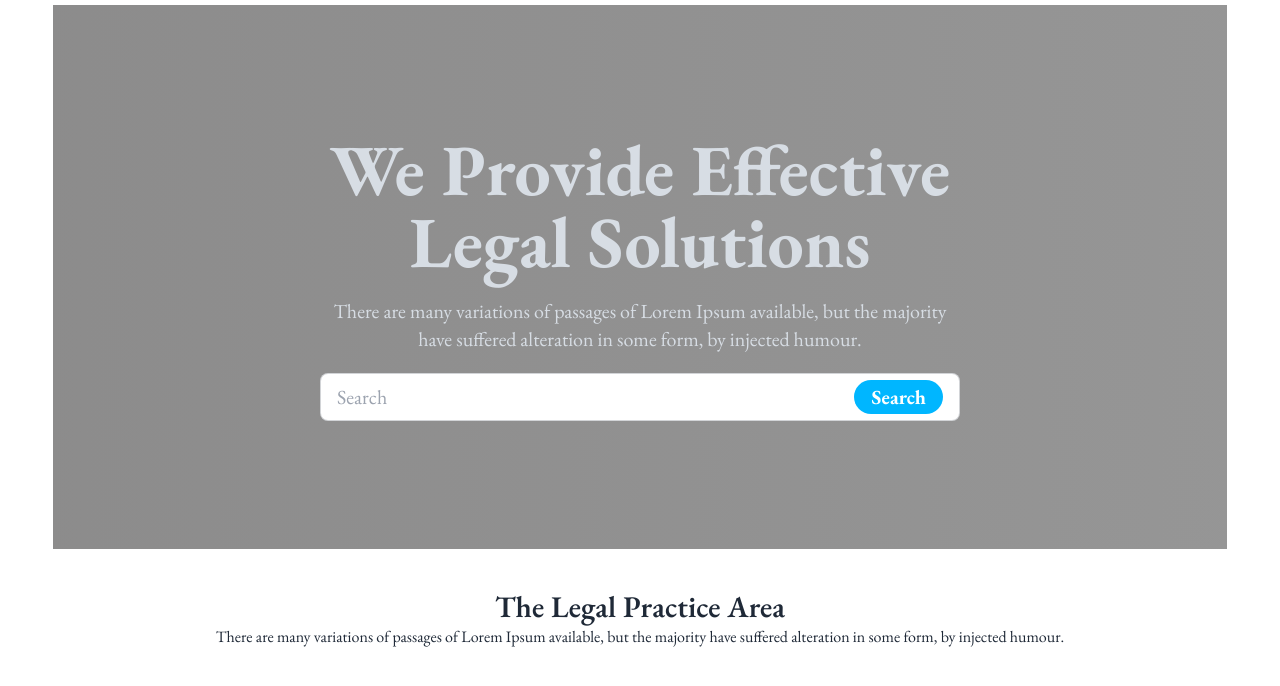
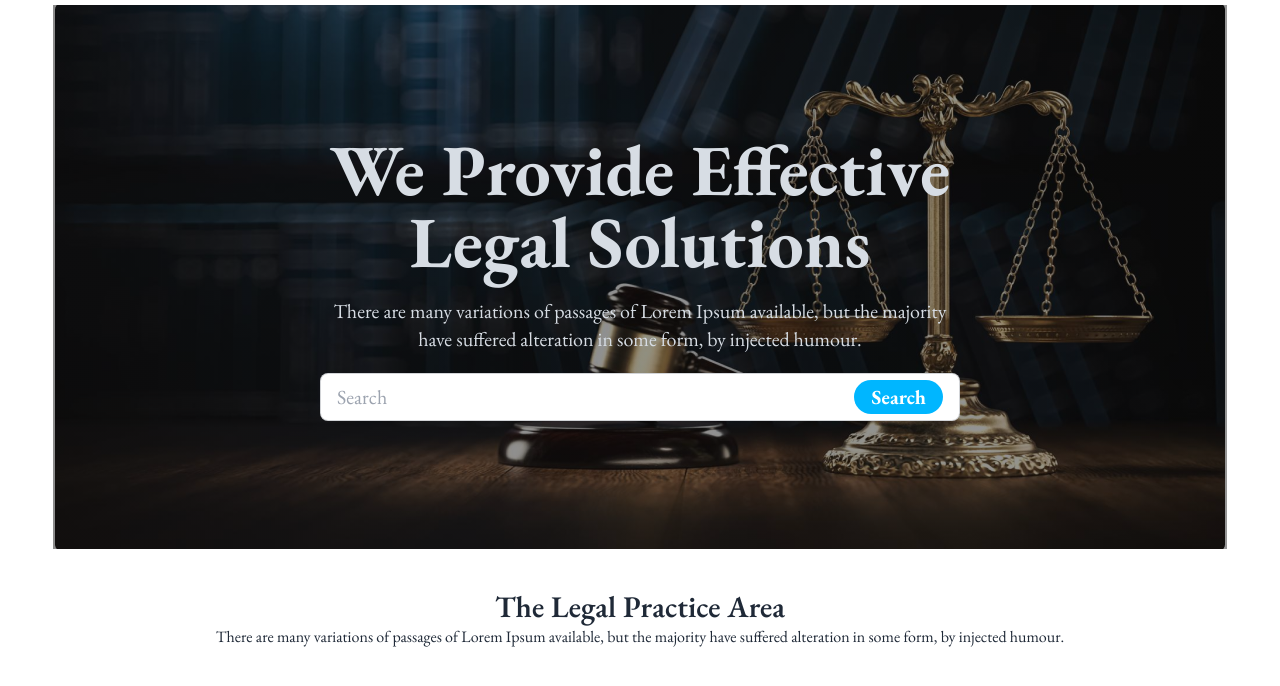
Before and after one commit to Rakib-dev-bd/Legal-solution, a plain HTML site: page index.html in a window 1280 px wide. Shown: the part 71-757 px from the top of the page. Drawn offline with nearby package versions, Linux system fonts and the light colour scheme; the site is published under a folder, as on GitHub Pages, so addresses that start at the root find nothing.

Commit message:
Update index.html

```diff
--- a/index.html
+++ b/index.html
@@ -102,7 +102,7 @@
               rgba(19, 18, 18, 0.486),
               rgba(15, 15, 15, 0.438) 100%
             ),
-            url('/images/banner.png') no-repeat center;
+            url('./images/banner.png') no-repeat center;
         "
       >
         <div
```
